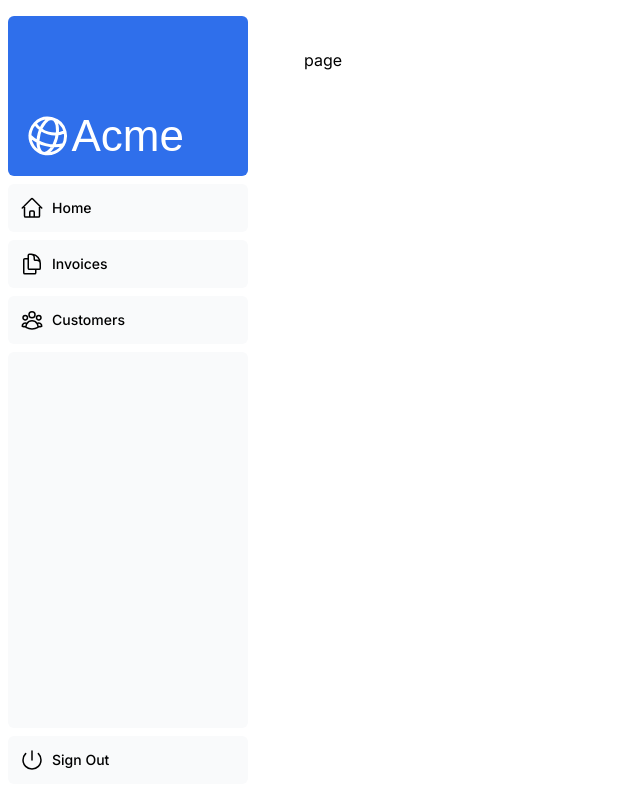
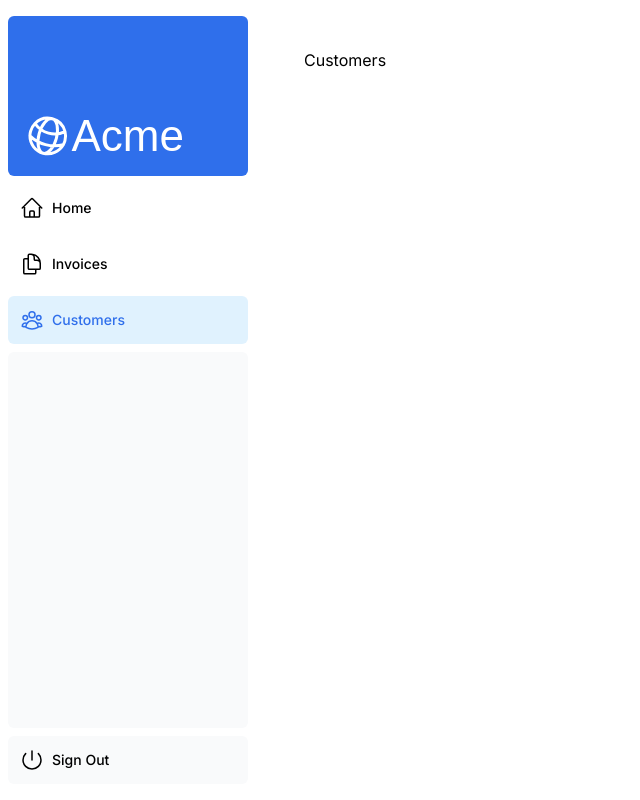
Before and after one commit to seyaendris/Nextjs-Dashboard, a Next.js app in the folder nextjs-dashboard/: page /dashboard/customers in a window 1280 px wide. Shown: the whole page, without its empty margins (0-640 px from the left). Built offline with nearby package versions, Linux system fonts and the light colour scheme; a web font is replaced by a local one.

Commit message:
updating nav-items

```diff
--- a/nextjs-dashboard/app/dashboard/customers/page.tsx
+++ b/nextjs-dashboard/app/dashboard/customers/page.tsx
@@ -1,8 +1,8 @@
 
-const page = () => {
+const Customers = () => {
   return (
-    <div>page</div>
+    <div>Customers</div>
   )
 }
 
-export default page
+export default Customers
--- a/nextjs-dashboard/app/dashboard/invoices/page.tsx
+++ b/nextjs-dashboard/app/dashboard/invoices/page.tsx
@@ -1,8 +1,8 @@
 
-const page = () => {
+const Invoices = () => {
   return (
-    <div>page</div>
+    <div>Invoices</div>
   )
 }
 
-export default page
+export default Invoices
--- a/nextjs-dashboard/app/ui/dashboard/nav-links.tsx
+++ b/nextjs-dashboard/app/ui/dashboard/nav-links.tsx
@@ -1,8 +1,12 @@
+"use client"
+
 import {
   UserGroupIcon,
   HomeIcon,
   DocumentDuplicateIcon,
 } from '@heroicons/react/24/outline';
+import Link from 'next/link';
+import { usePathname } from 'next/navigation';
 
 // Map of links to display in the side navigation.
 // Depending on the size of the application, this would be stored in a database.
@@ -17,19 +21,19 @@
 ];
 
 export default function NavLinks() {
+  const pathname = usePathname();
   return (
     <>
       {links.map((link) => {
         const LinkIcon = link.icon;
         return (
-          <a
-            key={link.name}
-            href={link.href}
-            className="flex h-[48px] grow items-center justify-center gap-2 rounded-md bg-gray-50 p-3 text-sm font-medium hover:bg-sky-100 hover:text-blue-600 md:flex-none md:justify-start md:p-2 md:px-3"
+          <Link key={link.name} href={link.href}
+          className={`flex h-[48px] grow items-center justify-center gap-2 rounded-md bg-gray-50 p-3 text-sm font-medium hover:bg-sky-100 hover:text-blue-600 md:flex-none md:justify-start md:p-2 md:px-3 ${pathname === link.href ? 'bg-sky-100 text-blue-600' : 'bg-white'}`}
           >
             <LinkIcon className="w-6" />
             <p className="hidden md:block">{link.name}</p>
-          </a>
+
+        </Link>
         );
       })}
     </>
```
